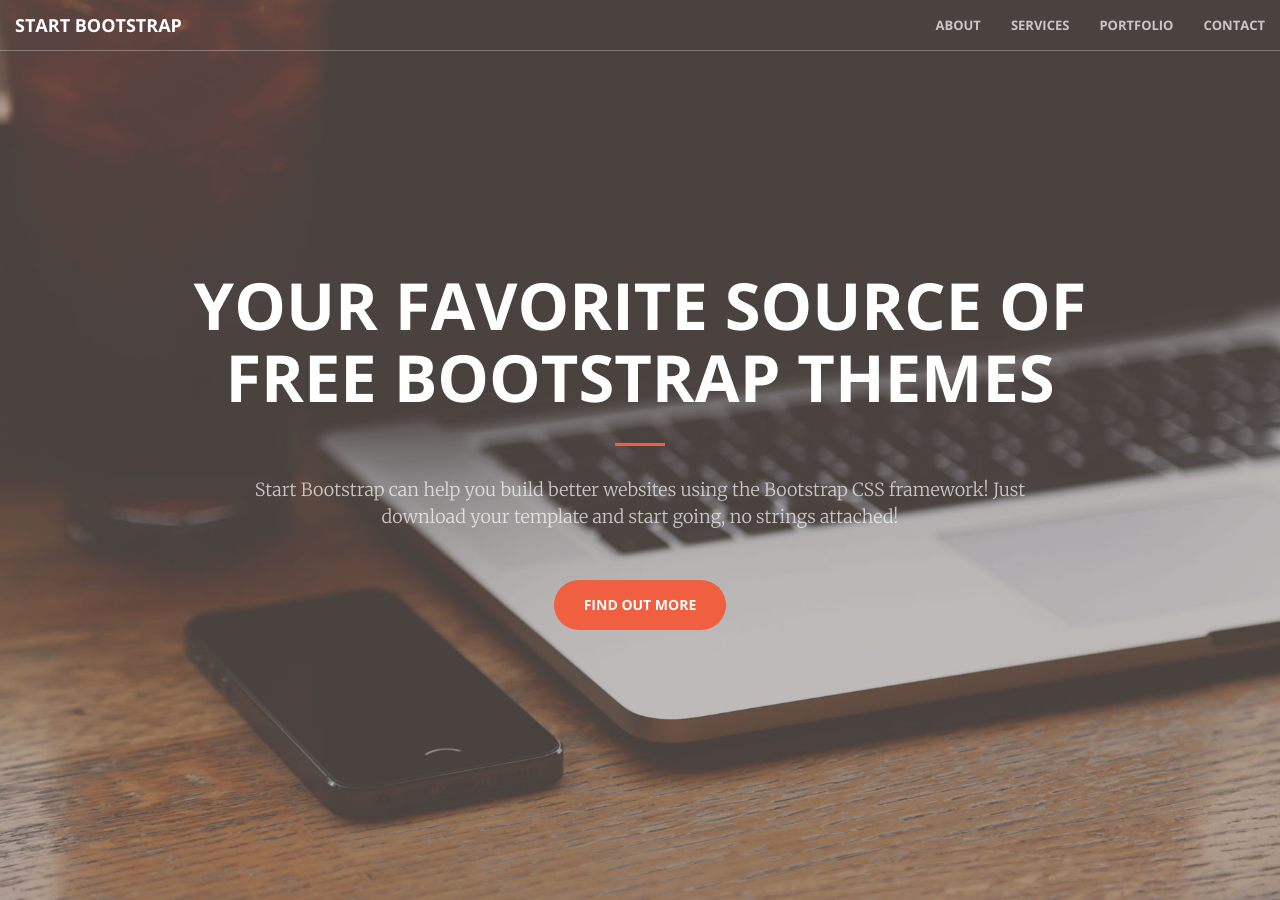
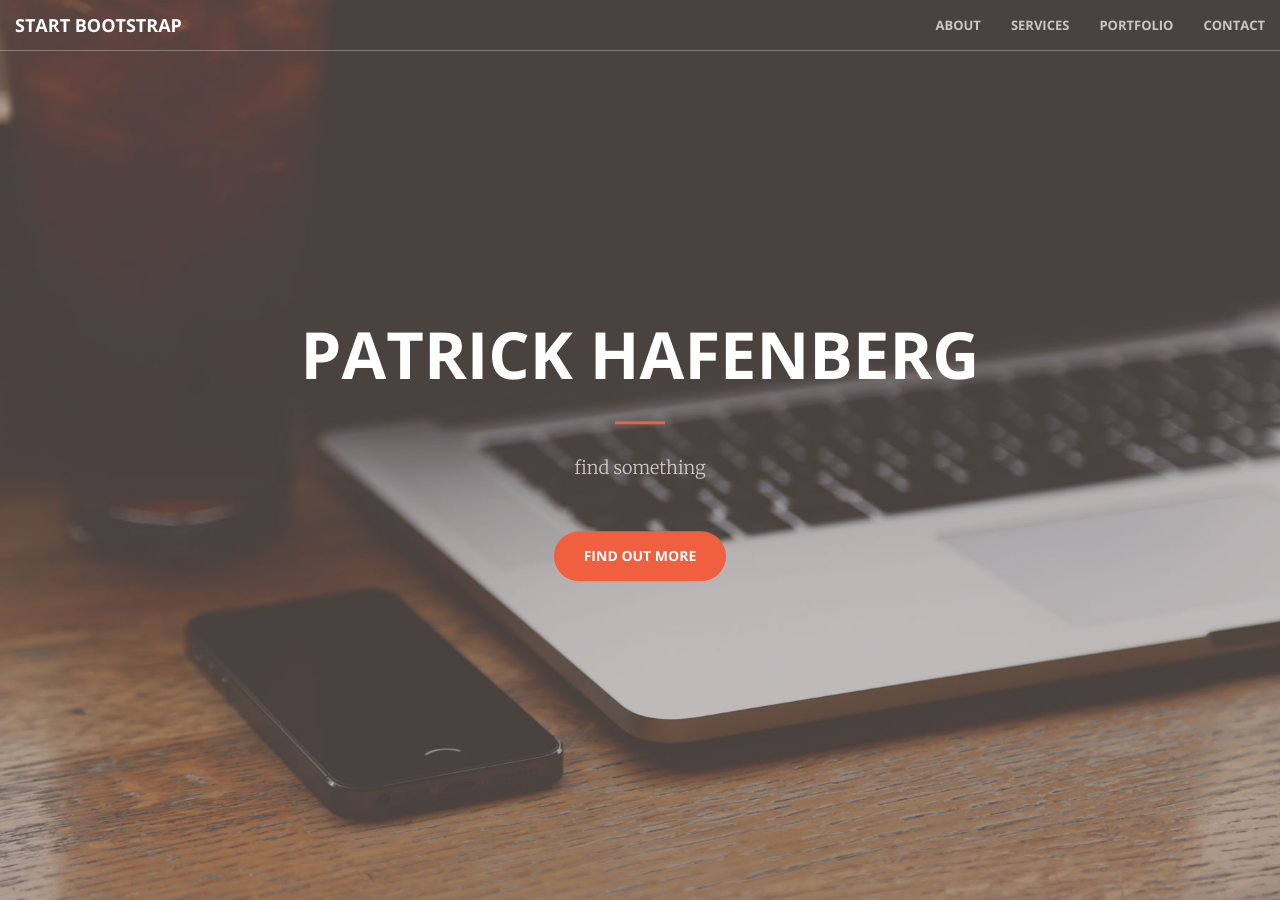
Before and after one commit to pahafenb/pahafenb.github.io, a Jekyll site: the page built from index.html, in a window 1280 px wide and 900 px high. Built offline with Jekyll 4.4.1, drawn with Linux system fonts in a browser that asks for light colours.

Commit message:
Update header.html

```diff
--- a/_includes/header.html
+++ b/_includes/header.html
@@ -1,9 +1,9 @@
 <header>
     <div class="header-content">
         <div class="header-content-inner">
-            <h1>Your Favorite Source of Free Bootstrap Themes</h1>
+            <h1>Patrick Hafenberg</h1>
             <hr>
-            <p>Start Bootstrap can help you build better websites using the Bootstrap CSS framework! Just download your template and start going, no strings attached!</p>
+            <p>find something</p>
             <a href="#about" class="btn btn-primary btn-xl page-scroll">Find Out More</a>
         </div>
     </div>
```
